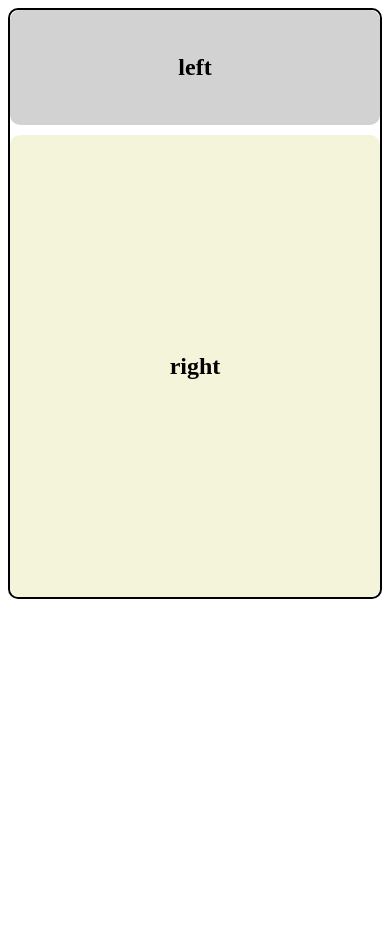
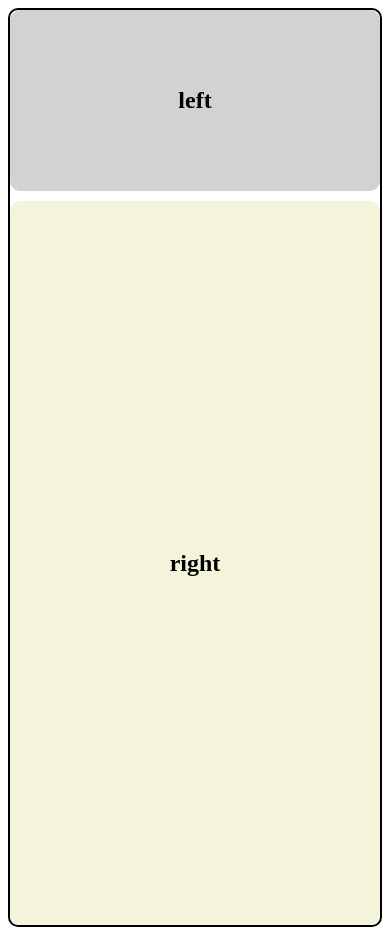
Before and after one commit to ashraful2871/minestone-2-home-work, a plain HTML site: page responsive/index.html in a window 390 px wide. Before the commit the page ends 844 px from the top, so only its background shows below. Drawn offline with Linux system fonts and the light colour scheme.

Commit message:
task 1 complete

```diff
--- a/responsive/index.html
+++ b/responsive/index.html
@@ -35,13 +35,14 @@
                 /* grid-template-columns: 200px auto; */
                 /* grid-template-rows: auto; */
                 display: flex;
-                flex-direction: column
+                flex-direction: column;
+                height: 915px;
 
 
             }
             .left{
                 /* height: 130px; */
-                margin-bottom: ;
+                /* margin-bottom: ; */
                 height: 25%;
 
             }
```
